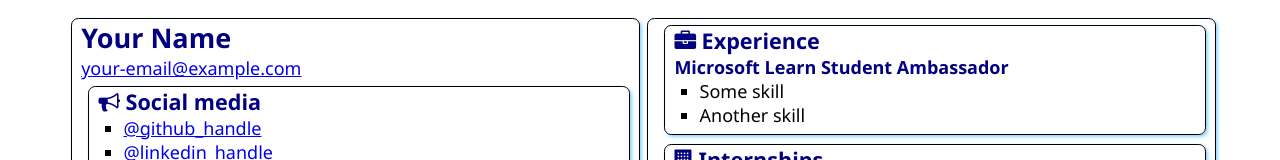
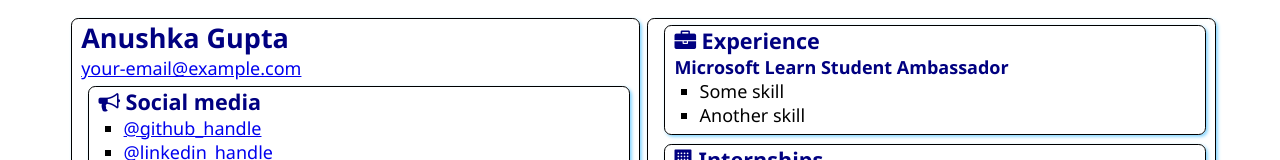
Before and after one commit to anushka645/Ambassador-SWA-Pilot, a plain HTML site: page src/index.html in a window 1280 px wide. Shown: the top 160 px of the page. Drawn offline with Linux system fonts and the light colour scheme.

Commit message:
Added My Name

```diff
--- a/src/index.html
+++ b/src/index.html
@@ -12,7 +12,7 @@
 <body>
     <main>
         <article class="box">
-            <h1>Your Name</h1>
+            <h1>Anushka Gupta</h1>
             <div><a href="mailto:your.email@example.com">your-email@example.com</a></div>
 
             <section class="box">
```
